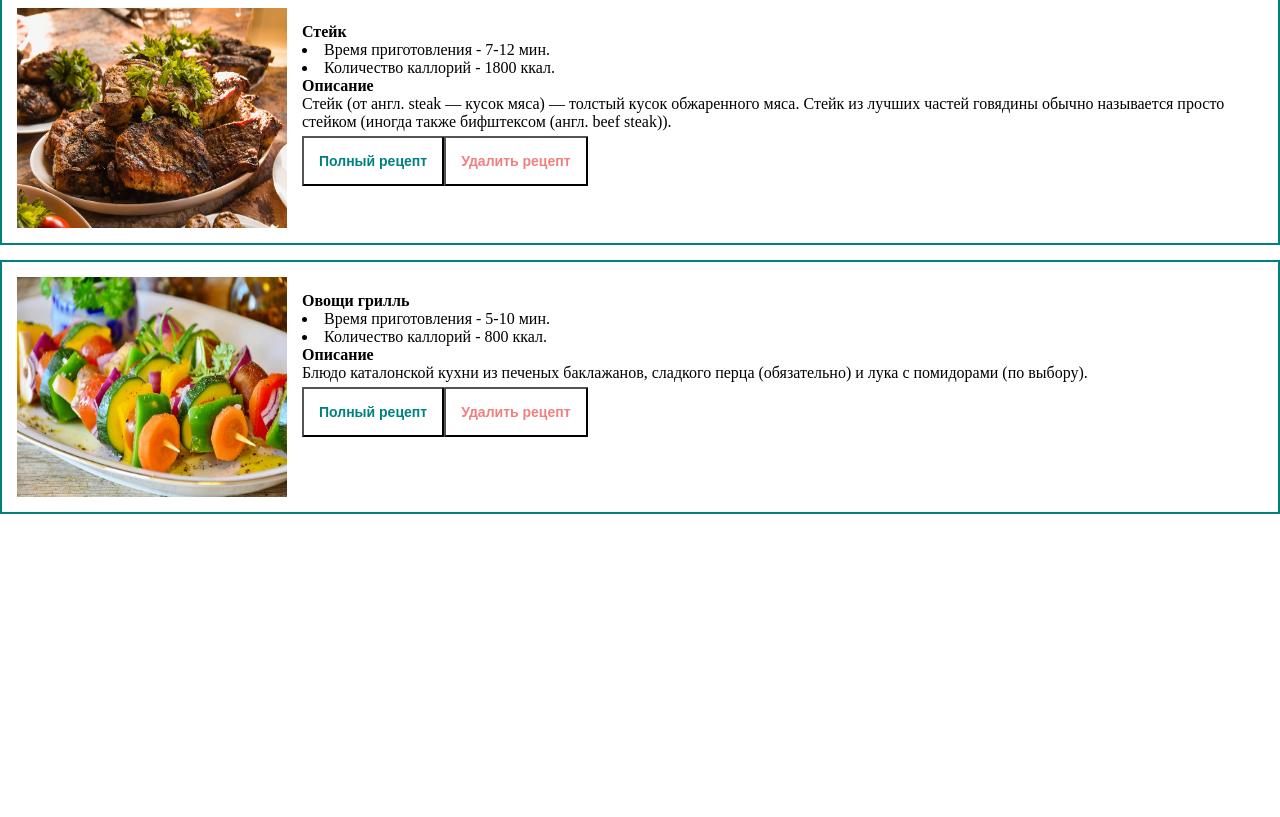
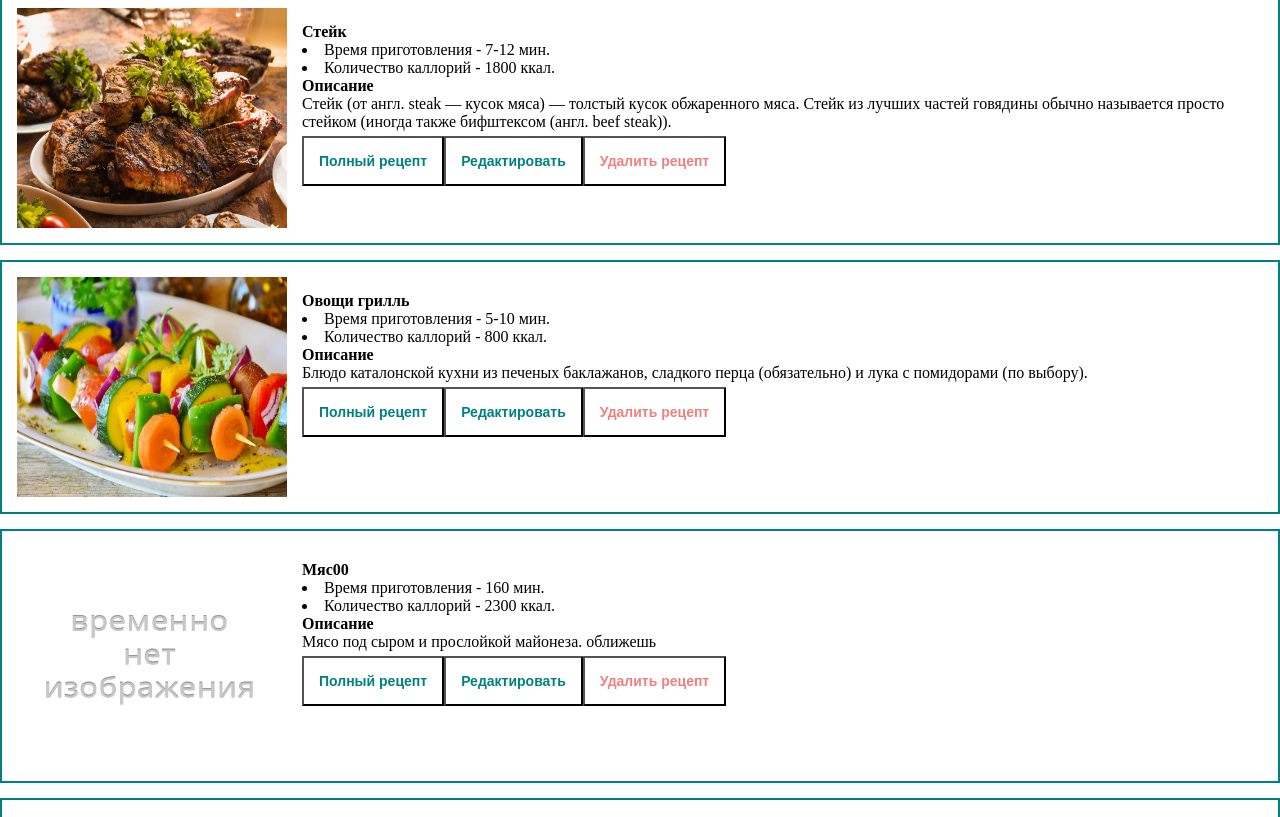
Before and after one commit to stasBigunenko/pet-cooking-book, a React (Create React App) app: page / in a window 1280 px wide. Shown: the part 1980-2797 px from the top of the page. Before the commit the page ends 2494 px from the top, so only its background shows below. Built offline with nearby package versions, Linux system fonts and the light colour scheme; data requests are answered from the project's data file.

Commit message:
Added PUT function

```diff
--- a/db.json
+++ b/db.json
@@ -55,6 +55,22 @@
       "callories": 800,
       "description": "Блюдо каталонской кухни из печеных баклажанов, сладкого перца (обязательно) и лука с помидорами (по выбору).",
       "url": "vegetables.png"
+    },
+    {
+      "id": 8,
+      "title": "Мяс00",
+      "cookingTime": "160",
+      "callories": "2300",
+      "description": "Мясо под сыром и прослойкой майонеза.  оближешь",
+      "url": "none.png"
+    },
+    {
+      "id": 9,
+      "title": "sssss",
+      "cookingTime": "321",
+      "callories": "333",
+      "description": "333",
+      "url": "none.png"
     }
   ],
   "dish": [
@@ -92,6 +108,16 @@
       "id": 7,
       "title": "Овощи грилль",
       "receipt": "Ингредиенты:\nБаклажаны – 560 гр.;\nПерец болгарский красный – 170 гр.;\nПерец болгарский зеленый – 170 гр.;\nЦуккини – 560 гр.;\nПомидоры – 120 гр.;\nЛук – 230 гр.;\nОливковое масло – 240 мл.;\nБальзамический уксус – 15 мл.;\nЧеснок – 60 гр.;\nРозмарин – 6 гр.;\nСоль, молотый перец по вкусу.\nДля маринада потребуется:\nПодсолнечное масло – 240 мл.;\nСоевый соус – 60 мл.;\nЛимонный сок – 30 мл.;\nЧеснок – 5 гр.;\nСемена фенхеля – 0,5 ч. л."
+    },
+    {
+      "id": 8,
+      "title": "Мяс00",
+      "receipt": "мяса-300гр, яйца-5шт, и еще чего-то для вкуса"
+    },
+    {
+      "id": 9,
+      "title": "sssss",
+      "receipt": "sssssssssssssssssss"
     }
   ],
   "photo": [
--- a/src/API/DischesService.js
+++ b/src/API/DischesService.js
@@ -23,7 +23,7 @@ export default class DishesService {
     }
 
     static async createNewDish(dish, dishes) {
-        dish.id = dishes.length + 1
+        dish.id = dishes[dishes.length-1].id + 1
         await axios.post(`http://localhost:3004/dishes`, {
             id: dish.id,
             title: dish.title,
@@ -44,4 +44,36 @@ export default class DishesService {
             axios.delete('http://localhost:3004/dish/' + id)
         })
     }
+
+    static async getReceiptByID(id) {
+        const response1 = await axios.get('http://localhost:3004/dishes/' + id)
+        const response2 = await axios.get('http://localhost:3004/dish/' + id)
+        return {
+            id: response1.data.id,
+            title: response1.data.title,
+            cookingTime: response1.data.cookingTime,
+            callories: response1.data.callories,
+            description: response1.data.description,
+            url: response1.data.url,
+            receipt: response2.data.receipt
+        }
+    }
+
+    static async putDishByID(changeDish) {
+        axios.put('http://localhost:3004/dishes/' + changeDish.id, {
+            id: changeDish.id,
+            title: changeDish.title,
+            cookingTime: changeDish.cookingTime,
+            callories: changeDish.callories,
+            description: changeDish.description,
+            url: changeDish.url})
+
+        axios.put('http://localhost:3004/dish/' + changeDish.id, {
+                    id: changeDish.id,
+                    title: changeDish.title,
+                    receipt:changeDish.receipt
+        })
+
+        return await changeDish
+    }
 }
--- a/src/App.js
+++ b/src/App.js
@@ -27,8 +27,14 @@ function App() {
         setDishes(dishes)
     }
 
-    const removeDish = (dish) => {
+    const removeReceipt = (dish) => {
         setDishes(dishes.filter(d => d.id !== dish.id))
+    }
+
+    const changeReceipt = (newReceipt) => {
+        const foundIndex = dishes.findIndex(d => d.id === newReceipt.id);
+        dishes[foundIndex] = newReceipt;
+        setDishes(dishes)
     }
 
   return (
@@ -44,7 +50,7 @@ function App() {
               placeholder="Поиск..."
           />
         <AddReceipt dishes={dishes} setDishes={setDishes}/>
-        <DishList remove={removeDish} dishes={searchedDishes} />
+        <DishList change={changeReceipt} remove={removeReceipt} dishes={searchedDishes} />
       </div>
   );
 }
--- a/src/Components/AddReceipt/AddReceipt.js
+++ b/src/Components/AddReceipt/AddReceipt.js
@@ -7,7 +7,7 @@ import DishesService from "../../API/DischesService.js";
 import UploadForm from "../UploadForm/UploadForm.js";
 
 
-const AddReceipt = ({dishes, setDishes}) => {
+const AddReceipt = ({dishes}) => {
 
     const [modalAddReceipt, setModalAddReceipt] = useState(false)
 
--- a/src/Components/DishList/DishList.js
+++ b/src/Components/DishList/DishList.js
@@ -1,14 +1,14 @@
 import React from 'react';
 import RecipeCard from "../RecipeCard/RecipeCard.js";
 
-const DishList = ({dishes, remove}) => {
+const DishList = ({dishes, remove, change}) => {
     return (
         <div>
             <h1 style={{marginTop: '20px', textAlign: 'center'}}>
                 Список рецептов
             </h1>
             {dishes.map(dish =>
-                <RecipeCard remove={remove} dish={dish} key={dish.id} />
+                <RecipeCard change={change} remove={remove} dish={dish} key={dish.id} />
             )}
         </div>
     );
--- a/src/Components/RecipeCard/RecipeCard.js
+++ b/src/Components/RecipeCard/RecipeCard.js
@@ -3,12 +3,23 @@ import classes from './RecipeCard.module.css'
 import MyModal from "../MyModal/MyModal.js";
 import DishesService from "../../API/DischesService.js";
 import Gallery from "../Gallery/Carusel.js";
+import InputMy from "../Input/InputMy.js";
+import UploadForm from "../UploadForm/UploadForm.js";
+import MyButton from "../MyButton/MyButton.js";
 
-const RecipeCard = ({dish, remove}) => {
+const RecipeCard = ({dish, remove, change}) => {
 
     const [modalActive, setModalActive] = useState(false)
+    const [modal2Active, setModal2Active] = useState(false)
     const [dishById, setDishById] = useState({})
     const [photosById, setPhotosById] = useState([])
+    const [dishChange, setDishChange] = useState({})
+    const [updatedDish, setUpdatedDish] = useState({})
+
+    async function fetchReceiptByID() {
+        const dishChange = await DishesService.getReceiptByID(dish.id)
+        setDishChange(dishChange)
+    }
 
     async function fetchDishById() {
         const dishById = await DishesService.getDishByID(dish.id)
@@ -22,6 +33,28 @@ const RecipeCard = ({dish, remove}) => {
 
     async function deleteDishById() {
         await DishesService.deleteDishByID(dish.id)
+    }
+
+    // sleep time expects milliseconds
+    function sleep (time) {
+        return new Promise((resolve) => setTimeout(resolve, time));
+    }
+
+    const changeDishByID = (e) => {
+        const newDish = DishesService.putDishByID(dishChange)
+        e.preventDefault()
+
+        sleep(1500).then(() => {
+            const newReceipt = {
+                id: newDish.id,
+                title: newDish.title,
+                cookingTime: newDish.cookingTime,
+                callories: newDish.callories,
+                description: newDish.description
+            }
+            setUpdatedDish(newReceipt)
+            window.location.reload(false);
+        })
     }
 
     return <div className={classes.card}>
@@ -53,6 +86,58 @@ const RecipeCard = ({dish, remove}) => {
                 <p>{dishById.receipt}</p>
                 {photosById.length >0 && <Gallery photos={photosById} id ={dish.id}/>}
             </MyModal>
+
+            <button
+                className={classes.card__btn}
+                onClick={() => {
+                    fetchReceiptByID()
+                    setModal2Active(true)
+                }}
+            >Редактировать</button>
+            <MyModal active={modal2Active} setActive={setModal2Active} >
+                <form>
+                    <InputMy
+                        value={dishChange.title}
+                        onChange={e => setDishChange({...dishChange, title: e.target.value})}
+                        type="text"
+                        placeholder={dishChange.title}
+                    />
+                    <InputMy
+                        value={dishChange.cookingTime}
+                        onChange={e => setDishChange({...dishChange, cookingTime: e.target.value})}
+                        type="text"
+                        placeholder={dishChange.cookingTime}
+                    />
+                    <InputMy
+                        value={dishChange.callories}
+                        onChange={e => setDishChange({...dishChange, callories: e.target.value})}
+                        type="text"
+                        placeholder={dishChange.callories}
+                    />
+                    <InputMy
+                        value={dishChange.description}
+                        onChange={e => setDishChange({...dishChange, description: e.target.value})}
+                        type="text"
+                        placeholder={dishChange.description}
+                    />
+                    <InputMy
+                        value={dishChange.receipt}
+                        onChange={e => setDishChange({...dishChange, receipt: e.target.value})}
+                        type="text"
+                        placeholder={dishChange.receipt}
+                    />
+                    <UploadForm/>
+                    <MyButton
+                        onClick={(e) =>{
+                            changeDishByID(e)
+                            change(updatedDish)
+                        }}
+                    >
+                        Отправить отредактированный рецепт в книгу рецептов
+                    </MyButton>
+                </form>
+            </MyModal>
+
             <button
                 className={classes.card__btn2}
                 onClick={() => {
```
